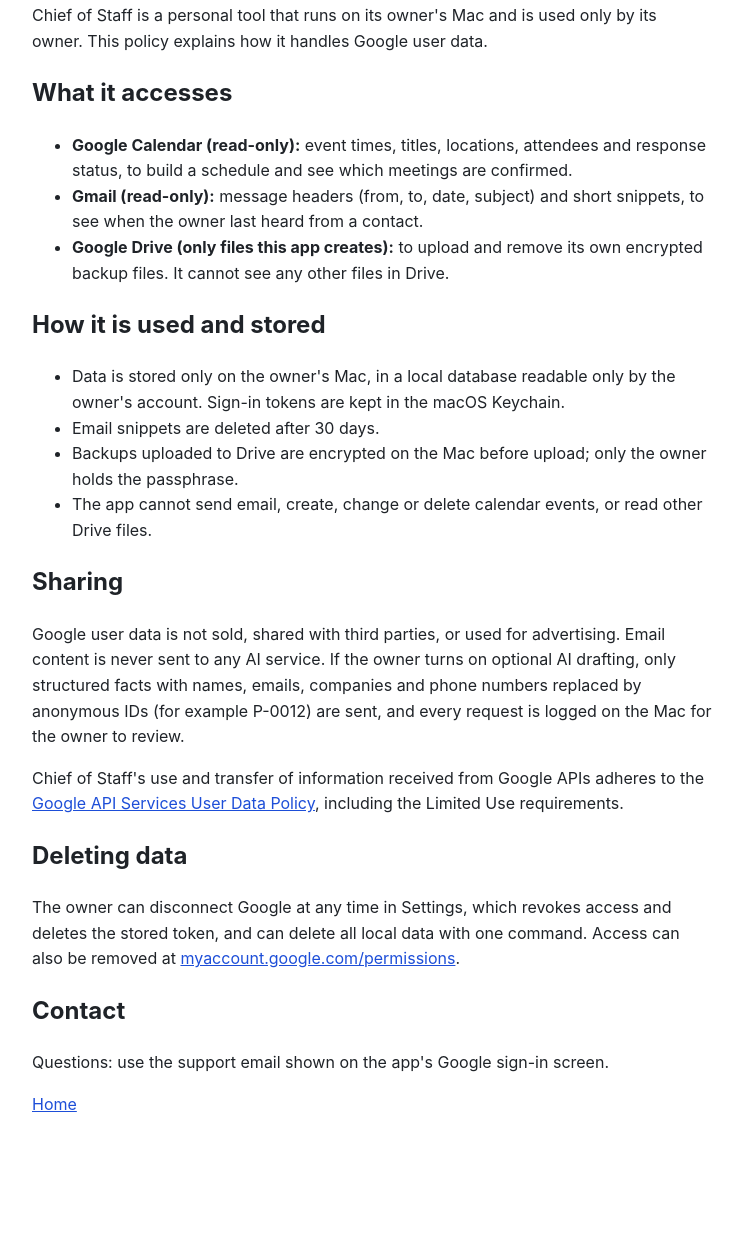
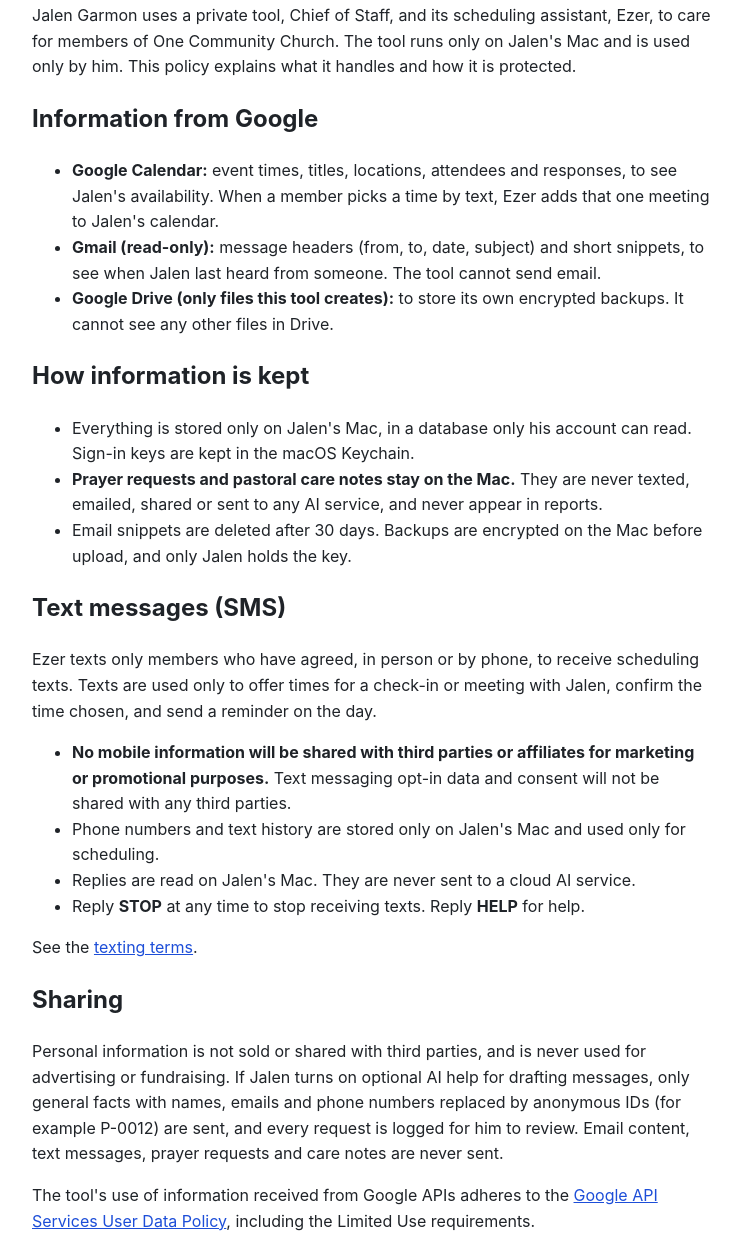
Before and after one commit to Jgarmon92/Jgarmon92.github.io, a plain HTML site: page privacy.html in a window 1280 px wide. Shown: the part 159-1396 px from the top of the page, without its empty margins (268-1011 px from the left). Before the commit the page ends 1324 px from the top, so only its background shows below. Drawn offline with Linux system fonts and the light colour scheme.

Commit message:
Add files via upload

```diff
--- a/privacy.html
+++ b/privacy.html
@@ -1,35 +1,44 @@
 <!DOCTYPE html>
 <html lang="en"><head><meta charset="utf-8"><meta name="viewport" content="width=device-width,initial-scale=1">
-<title>Chief of Staff – Privacy policy</title>
+<title>Privacy policy – One Community Church scheduling</title>
 <style>body{font-family:-apple-system,system-ui,sans-serif;max-width:680px;margin:48px auto;padding:0 20px;line-height:1.6;color:#1f2328}a{color:#1d4ed8}</style></head>
 <body>
 <h1>Privacy policy</h1>
 <p><em>Last updated: November 23, 2026</em></p>
-<p>Chief of Staff is a personal tool that runs on its owner's Mac and is used only by its owner. This policy explains how it handles Google user data.</p>
+<p>Jalen Garmon uses a private tool, Chief of Staff, and its scheduling assistant, Ezer, to care for members of One Community Church. The tool runs only on Jalen's Mac and is used only by him. This policy explains what it handles and how it is protected.</p>
 
-<h2>What it accesses</h2>
+<h2>Information from Google</h2>
 <ul>
-<li><strong>Google Calendar (read-only):</strong> event times, titles, locations, attendees and response status, to build a schedule and see which meetings are confirmed.</li>
-<li><strong>Gmail (read-only):</strong> message headers (from, to, date, subject) and short snippets, to see when the owner last heard from a contact.</li>
-<li><strong>Google Drive (only files this app creates):</strong> to upload and remove its own encrypted backup files. It cannot see any other files in Drive.</li>
+<li><strong>Google Calendar:</strong> event times, titles, locations, attendees and responses, to see Jalen's availability. When a member picks a time by text, Ezer adds that one meeting to Jalen's calendar.</li>
+<li><strong>Gmail (read-only):</strong> message headers (from, to, date, subject) and short snippets, to see when Jalen last heard from someone. The tool cannot send email.</li>
+<li><strong>Google Drive (only files this tool creates):</strong> to store its own encrypted backups. It cannot see any other files in Drive.</li>
 </ul>
 
-<h2>How it is used and stored</h2>
+<h2>How information is kept</h2>
 <ul>
-<li>Data is stored only on the owner's Mac, in a local database readable only by the owner's account. Sign-in tokens are kept in the macOS Keychain.</li>
-<li>Email snippets are deleted after 30 days.</li>
-<li>Backups uploaded to Drive are encrypted on the Mac before upload; only the owner holds the passphrase.</li>
-<li>The app cannot send email, create, change or delete calendar events, or read other Drive files.</li>
+<li>Everything is stored only on Jalen's Mac, in a database only his account can read. Sign-in keys are kept in the macOS Keychain.</li>
+<li><strong>Prayer requests and pastoral care notes stay on the Mac.</strong> They are never texted, emailed, shared or sent to any AI service, and never appear in reports.</li>
+<li>Email snippets are deleted after 30 days. Backups are encrypted on the Mac before upload, and only Jalen holds the key.</li>
 </ul>
 
+<h2>Text messages (SMS)</h2>
+<p>Ezer texts only members who have agreed, in person or by phone, to receive scheduling texts. Texts are used only to offer times for a check-in or meeting with Jalen, confirm the time chosen, and send a reminder on the day.</p>
+<ul>
+<li><strong>No mobile information will be shared with third parties or affiliates for marketing or promotional purposes.</strong> Text messaging opt-in data and consent will not be shared with any third parties.</li>
+<li>Phone numbers and text history are stored only on Jalen's Mac and used only for scheduling.</li>
+<li>Replies are read on Jalen's Mac. They are never sent to a cloud AI service.</li>
+<li>Reply <strong>STOP</strong> at any time to stop receiving texts. Reply <strong>HELP</strong> for help.</li>
+</ul>
+<p>See the <a href="sms-terms.html">texting terms</a>.</p>
+
 <h2>Sharing</h2>
-<p>Google user data is not sold, shared with third parties, or used for advertising. Email content is never sent to any AI service. If the owner turns on optional AI drafting, only structured facts with names, emails, companies and phone numbers replaced by anonymous IDs (for example P-0012) are sent, and every request is logged on the Mac for the owner to review.</p>
-<p>Chief of Staff's use and transfer of information received from Google APIs adheres to the <a href="https://developers.google.com/terms/api-services-user-data-policy">Google API Services User Data Policy</a>, including the Limited Use requirements.</p>
+<p>Personal information is not sold or shared with third parties, and is never used for advertising or fundraising. If Jalen turns on optional AI help for drafting messages, only general facts with names, emails and phone numbers replaced by anonymous IDs (for example P-0012) are sent, and every request is logged for him to review. Email content, text messages, prayer requests and care notes are never sent.</p>
+<p>The tool's use of information received from Google APIs adheres to the <a href="https://developers.google.com/terms/api-services-user-data-policy">Google API Services User Data Policy</a>, including the Limited Use requirements.</p>
 
-<h2>Deleting data</h2>
-<p>The owner can disconnect Google at any time in Settings, which revokes access and deletes the stored token, and can delete all local data with one command. Access can also be removed at <a href="https://myaccount.google.com/permissions">myaccount.google.com/permissions</a>.</p>
+<h2>Your choices</h2>
+<p>You can stop texts at any time by replying STOP, or ask Jalen to delete your information. Jalen can disconnect Google at any time, which revokes access.</p>
 
 <h2>Contact</h2>
-<p>Questions: use the support email shown on the app's Google sign-in screen.</p>
+<p>Questions: contact Jalen Garmon at One Community Church.</p>
 <p><a href="index.html">Home</a></p>
 </body></html>
```
Also changed, not shown: index.html (+7 -6 lines), sms-terms.html (added, +28 -0 lines).
